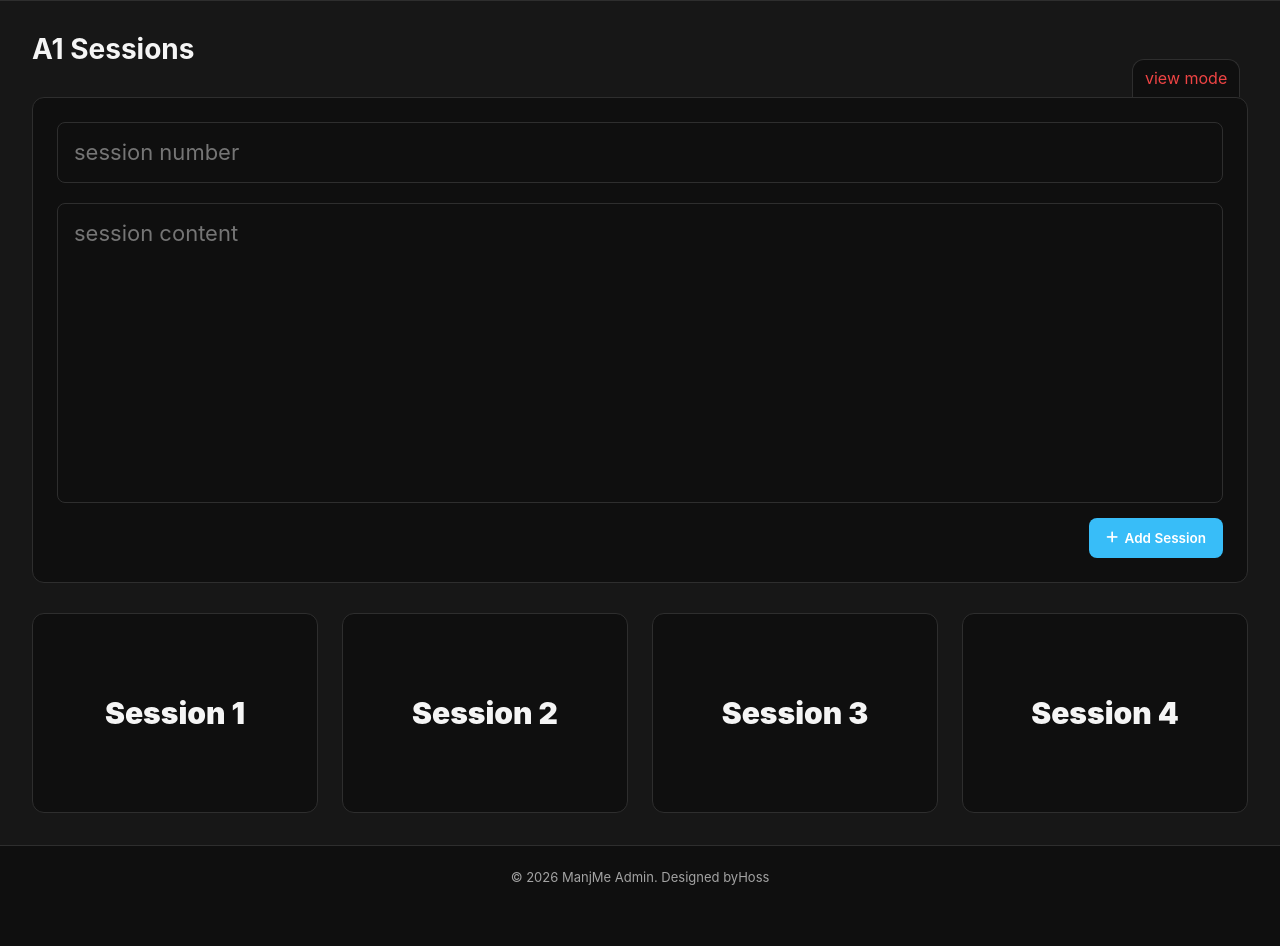
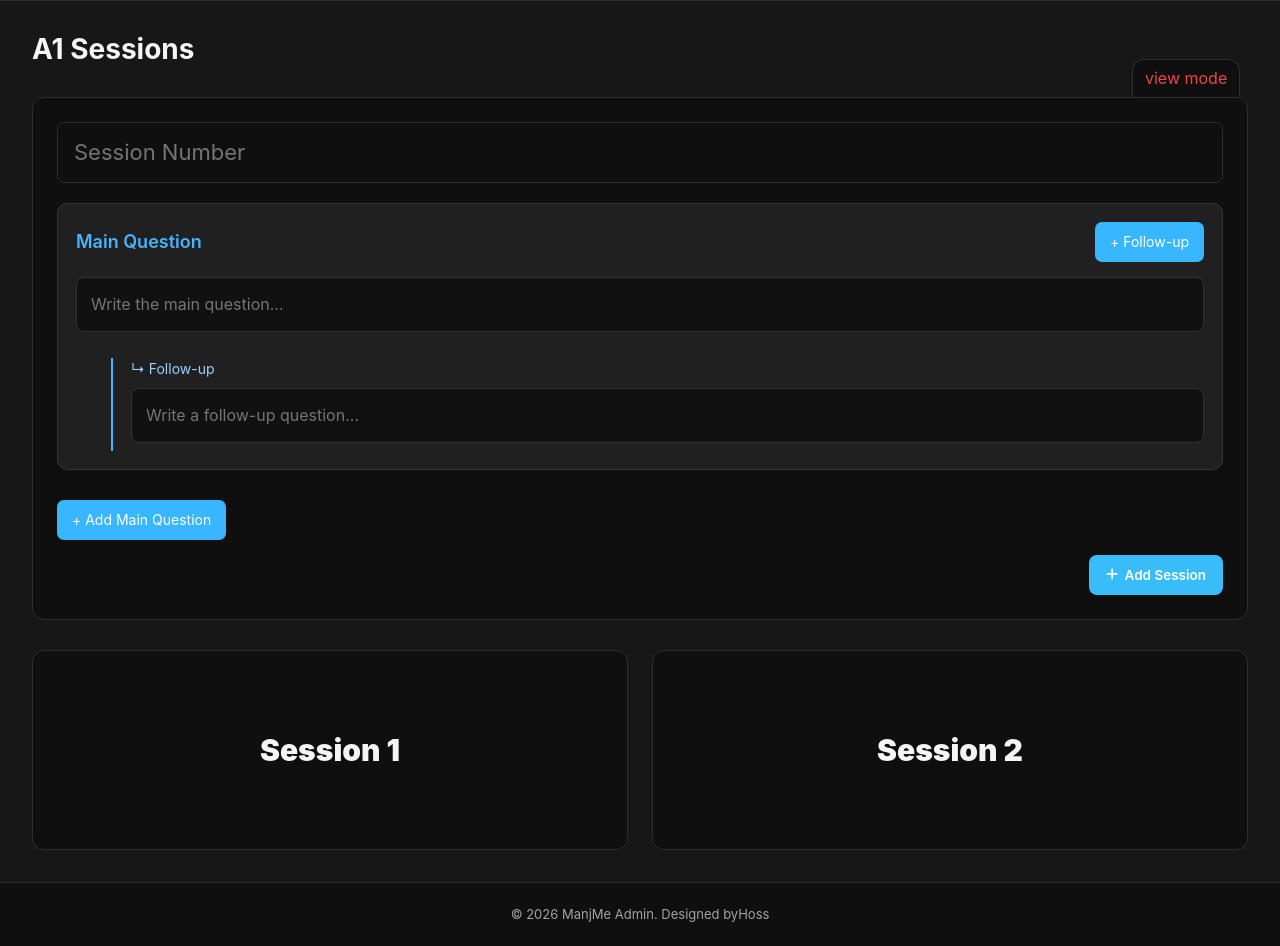
Before and after one commit to Hossam-MHMAD/ManjMe, a Flask app: page /levels/1 in a window 1280 px wide. Shown: the part 64-1010 px from the top of the page. Before the commit the page ends 949 px from the top, so only its background shows below. Run offline with Flask 3, Linux system fonts and the light colour scheme; data comes from the database, SQL or seed files in the repository.

Commit message:
change level page frontent so user can add main questions and follow up questions

```diff
--- a/app.py
+++ b/app.py
@@ -44,9 +44,22 @@ def init_db():
   CREATE TABLE IF NOT EXISTS lessons (
     id INTEGER PRIMARY KEY AUTOINCREMENT,
     number INTEGER NOT NULL,
-    questions TEXT NOT NULL,
     level_id INTEGER,
     FOREIGN KEY (level_id) REFERENCES levels (id)
+  );
+
+  CREATE TABLE IF NOT EXISTS main_questions (
+    id INTEGER PRIMARY KEY AUTOINCREMENT,
+    question TEXT,
+    lesson_id INTEGER,
+    FOREIGN KEY (lesson_id) REFERENCES lessons (id)
+  );
+
+  CREATE TABLE IF NOT EXISTS follow_up_questions (
+    id INTEGER PRIMARY KEY AUTOINCREMENT,
+    question TEXT,
+    main_question_id INTEGER,
+    FOREIGN KEY (main_question_id) REFERENCES main_questions (id)
   );
 
   CREATE TABLE IF NOT EXISTS students (
@@ -144,6 +157,8 @@ def add_level():
 def level(level_id):
   return render_template("level.html")
 
+
+# lessons section
 @app.route("/api/<int:level_id>/sessions", methods=["POST"])
 def add_lesson(level_id):
   req = request.get_json()
@@ -154,7 +169,19 @@ def add_lesson(level_id):
   db = get_db()
   curs = db.cursor()
 
-  curs.execute("INSERT INTO lessons(number, questions, level_id) VALUES(?,?,?)", (req["number"], req["content"], level_id))
+  curs.execute("INSERT INTO lessons(number, level_id) VALUES(?,?)", (req["number"], level_id))
+
+  lesson_id = curs.lastrowid
+  questions_containers = req["content"]
+
+  for question in questions_containers:
+    curs.execute("INSERT INTO main_questions(question, lesson_id) VALUES(?,?)", (question["main_question"], lesson_id))
+
+    main_question_id = curs.lastrowid
+
+    followUPs_questions = question["followUPs"]
+    for followUP_q in followUPs_questions:
+      curs.execute("INSERT INTO follow_up_questions(question, main_question_id) VALUES(?,?)", (followUP_q, main_question_id))
 
   db.commit()
 
@@ -179,6 +206,7 @@ def get_lesson(lesson_id):
   row = curs.execute("SELECT * FROM lessons WHERE id = ?", (lesson_id,)).fetchone()
   return jsonify(dict(row))
 
+# students section
 @app.route("/students")
 def students():
   return render_template("students.html")
--- a/static/main.js
+++ b/static/main.js
@@ -122,15 +122,34 @@ function edit_mode() {
   const inputs_section = document.querySelector(".view-add-section")
   const current_role = document.querySelector(".view-add-section .section-current-role")
   const input = document.querySelector(".view-add-section input")
-  const textarea = document.querySelector(".view-add-section textarea")
+
+  const textares_container = document.querySelector(".session-questions")
+  textares_container.innerHTML = "";
+  textares_container.innerHTML = `
+  <!-- Main Question -->
+  <div class="main-question">
+    <div class="question-header">
+      <span>Main Question</span>
+      <button class="add-follow-btn" type="button" onclick="add_followUP_question(this)">
+        + Follow-up
+      </button>
+    </div>
+    <textarea class="question-input main-q-inpt" placeholder="Write the main question..."></textarea>
+    <div class="followups">
+      <!-- Follow-up -->
+      <div class="followup-question">
+        <span>↳ Follow-up</span>
+        <textarea class="question-input followUP-q-inpt" placeholder="Write a follow-up question..."></textarea>
+      </div>
+    </div>
+  </div>
+  `;
 
   const choosed_lesson = document.querySelector(".choosed")
   if (choosed_lesson) choosed_lesson.classList.remove("choosed");
 
   input.readOnly = false;
-  textarea.readOnly = false;
   input.value = "";
-  textarea.value = "";
   current_role.textContent = "edit mode";
   current_role.style.color = "#38BDF8";
 }
@@ -139,33 +158,135 @@ function view_mode() {
   const inputs_section = document.querySelector(".view-add-section")
   const current_role = document.querySelector(".view-add-section .section-current-role")
   const input = document.querySelector(".view-add-section input")
-  const textarea = document.querySelector(".view-add-section textarea")
+  const textares_container = document.querySelector(".session-questions")
 
   input.value = "";
-  textarea.value = "";
   input.readOnly = true;
-  textarea.readOnly = true;
+
   current_role.textContent = "view mode";
   current_role.style.color = "#EF4444";
+
+  textares_container.innerHTML = "";
+  textares_container.innerHTML = `
+  <!-- Main Question -->
+  <div class="main-question">
+    <div class="question-header">
+      <span>Main Question</span>
+      <button class="add-follow-btn" type="button" onclick="add_followUP_question(this)">
+        + Follow-up
+      </button>
+    </div>
+    <textarea class="question-input main-q-inpt" placeholder="Write the main question..." readonly></textarea>
+    <div class="followups">
+      <!-- Follow-up -->
+      <div class="followup-question">
+        <span>↳ Follow-up</span>
+        <textarea class="question-input followUP-q-inpt" placeholder="Write a follow-up question..." readonly></textarea>
+      </div>
+    </div>
+  </div>
+  `;
+}
+
+function add_main_question() {
+  const current_role = document.querySelector(".view-add-section .section-current-role");
+  if (current_role.textContent === "view mode") return;
+
+  const container = document.querySelector(".session-questions");
+
+  const mainQuestion = document.createElement("div");
+  mainQuestion.className = "main-question";
+
+  mainQuestion.innerHTML = `
+  <div class="question-header">
+    <span>Main Question</span>
+    <button class="add-follow-btn" type="button" onclick="add_followUP_question(this)">
+      + Follow-up
+    </button>
+  </div>
+  <textarea class="question-input main-q-inpt" placeholder="Write the main question..."></textarea>
+  <div class="followups">
+    <div class="followup-question">
+      <span>↳ Follow-up</span>
+      <textarea class="question-input followUP-q-inpt" placeholder="Write a follow-up question..."></textarea>
+    </div>
+  </div>
+    `;
+
+  container.appendChild(mainQuestion);
+}
+
+function add_followUP_question(new_followUP_btn) {
+  const current_role = document.querySelector(".view-add-section .section-current-role");
+  if (current_role.textContent === "view mode") return;
+
+  const container = new_followUP_btn
+    .closest(".main-question")
+    .querySelector(".followups");
+
+  const followup = document.createElement("div");
+  followup.className = "followup-question";
+
+  followup.innerHTML = `
+    <span>↳ Follow-up</span>
+    <textarea class="question-input followUP-q-inpt" placeholder="Write a follow-up question..."></textarea>
+  `;
+
+  container.appendChild(followup);
 }
 
 async function add_lesson() {
-  const current_role = document.querySelector(".view-add-section .section-current-role")
+  const current_mode = document.querySelector(".view-add-section .section-current-role")
   const input = document.querySelector(".view-add-section input")
-  const textarea = document.querySelector(".view-add-section textarea")
+  const textareas = document.querySelectorAll(".session-questions textarea")
 
-  if (current_role.textContent === "view mode") edit_mode();
-  else if (current_role.textContent === "edit mode") {
-    if (input.value.trim() === "" || textarea.value.trim() === "" || !/^\d+$/.test(input.value.trim())) return;
+  const all_questions_containers = document.querySelectorAll(".main-question")
+
+
+  if (current_mode.textContent === "view mode") edit_mode();
+
+  else if (current_mode.textContent === "edit mode") {
+    if (input.value.trim() === "" || !/^\d+$/.test(input.value.trim())) return; // first check
+
+    // second check
+    for (const txtarea of textareas) {
+      if (txtarea.value.trim() === "") {
+        alert("Please fill all questions.");
+        return; // This returns from your outer function.
+      }
+    }
+
     const num = Number(input.value.trim())
     if (num < 1 || num > 8) return;
+
+    let questions = []; // this here is the content array of objects {main: "Tell me about yourself", followUPS: ["why", "tell me"]}
+
+    all_questions_containers.forEach(question_container => {
+      const main_Qs_input = question_container.querySelector(".main-q-inpt");
+      const followUP_Qs_inputs = question_container.querySelectorAll(".followUP-q-inpt");
+
+      let question = {};
+
+      question.main_question = main_Qs_input.value.trim(); // add main question
+
+      let followUPS_Qs = []; // get all follow ups
+      followUP_Qs_inputs.forEach(followUP_question => {
+        followUPS_Qs.push(followUP_question.value.trim());
+      });
+
+      question.followUPs = followUPS_Qs; // add follow ups questions
+
+      questions.push(question);
+    })
+
+    console.log(questions);
 
     const level_id = window.location.pathname.split("/").pop();
 
     await fetch(APIs.lessons(level_id), {
       method: "POST",
       headers: { "Content-Type": "application/json" },
-      body: JSON.stringify({ number: num, content: textarea.value.trim() })
+      body: JSON.stringify({ number: num, content: questions })
     })
 
     view_mode();
@@ -203,15 +324,14 @@ async function get_lesson(lesson_id, lesson) {
   const response = await fetch(APIs.lesson(lesson_id))
   const data = await response.json()
 
-  const input = document.querySelector(".view-add-section input")
-  const textarea = document.querySelector(".view-add-section textarea")
-
   const choosed_lesson = document.querySelector(".choosed")
   if (choosed_lesson) choosed_lesson.classList.remove("choosed");
   lesson.classList.add("choosed")
 
+  const input = document.querySelector(".view-add-section input")
+
+
   input.value = data.number;
-  textarea.value = data.questions;
 }
 
 // students page
@@ -305,7 +425,7 @@ function filter_students() {
 }
 
 //student page
-function move_screens(left=false, reset=true, right=false) {
+function move_screens(left = false, reset = true, right = false) {
   const screens_container = document.querySelector(".track")
   const start_lesson_btn = document.querySelector(".start-lesson-btn")
 
@@ -368,7 +488,7 @@ if (document.querySelector(".sessions-page-container")) {
   init_level_page();
 } else if (document.querySelector(".students-page-container")) {
   init_students_page();
-  document.querySelector("input.search-bar").addEventListener("input", function() {
+  document.querySelector("input.search-bar").addEventListener("input", function () {
     filter_students()
   })
 }
--- a/static/style.css
+++ b/static/style.css
@@ -368,21 +368,91 @@ nav {
   font-size: 22px;
 }
 
-.view-add-section textarea {
+.session-questions {
   margin-top: 20px;
-  width: 100%;
-  padding: 0.75rem 1rem;
-  background: var(--bg-primary);
-  border: 1px solid var(--border-color);
-  border-radius: 8px;
-  color: var(--text-primary);
-  height: 300px;
-  resize: none;
-  font-size: 22px;
-  white-space: pre-wrap;
 }
 
-.view-add-section button {
+.main-question {
+  background: #202020;
+  border: 1px solid #363636;
+  border-radius: 10px;
+  padding: 18px;
+  margin-bottom: 20px;
+}
+
+.question-header {
+  display: flex;
+  justify-content: space-between;
+  align-items: center;
+  margin-bottom: 15px;
+}
+
+.question-header span {
+  color: #46b5ff;
+  font-size: 18px;
+  font-weight: 600;
+}
+
+.question-input {
+  width: 100%;
+  max-height: 55px;
+  resize: none;
+  box-sizing: border-box;
+  background: #111;
+  color: #fff;
+  border: 1px solid #333;
+  border-radius: 8px;
+  padding: 14px;
+  font-size: 16px;
+  outline: none;
+  overflow: hidden;
+}
+
+.question-input:focus {
+  border-color: #46b5ff;
+}
+
+.followups {
+  margin-top: 18px;
+  margin-left: 35px;
+  padding-left: 18px;
+  border-left: 2px solid #46b5ff;
+}
+
+.followup-question {
+  margin-top: 18px;
+}
+
+.followup-question span {
+  display: block;
+  color: #9ecfff;
+  margin-bottom: 8px;
+  font-size: 14px;
+}
+
+.add-main-btn,
+.add-follow-btn {
+  background: #38b6ff;
+  color: #fff;
+  border: none;
+  border-radius: 7px;
+  padding: 9px 15px;
+  cursor: pointer;
+  font-size: 14px;
+  transition: .2s;
+}
+
+.add-main-btn {
+  margin-top: 10px;
+  align-self: flex-start;
+}
+
+.add-main-btn:hover,
+.add-follow-btn:hover {
+  background: #239ce7;
+}
+
+.view-add-section .add-session {
   background: var(--accent);
   color: white;
   margin-top: 15px;
@@ -789,7 +859,7 @@ th {
 
 /* start lesson screen */
 
-.session-panel{
+.session-panel {
   display: flex;
   gap: 1.25rem;
   max-width: 900px;
--- a/templates/level.html
+++ b/templates/level.html
@@ -8,9 +8,35 @@
   </div>
   <div class="view-add-section card">
     <div class="section-current-role">view mode</div>
-    <input class="session-title" type="text" placeholder="session number" readonly>
-    <textarea class="session-content" placeholder="session content" readonly></textarea>
-    <button class="add-session btn" onclick="add_lesson()"><i class="fa-solid fa-plus"></i>Add Session</button>
+    <input class="session-title" type="text" placeholder="Session Number" readonly>
+
+    <div class="session-questions">
+      <!-- Main Question -->
+      <div class="main-question">
+        <div class="question-header">
+          <span>Main Question</span>
+          <button class="add-follow-btn" type="button" onclick="add_followUP_question(this)">
+            + Follow-up
+          </button>
+        </div>
+        <textarea class="question-input main-q-inpt" placeholder="Write the main question..." readonly></textarea>
+        <div class="followups">
+          <!-- Follow-up -->
+          <div class="followup-question">
+            <span>↳ Follow-up</span>
+            <textarea class="question-input followUP-q-inpt" placeholder="Write a follow-up question..." readonly></textarea>
+          </div>
+        </div>
+      </div>
+    </div>
+    <button class="add-main-btn" onclick="add_main_question()" type="button">
+      + Add Main Question
+    </button>
+
+    <button class="add-session btn" onclick="add_lesson()">
+      <i class="fa-solid fa-plus"></i>
+      Add Session
+    </button>
   </div>
   <div class="sessions-container">
     <!-- <div>session 1</div>
```
Also changed, not shown: data.db. Lines whose indentation alone changed are shown as unchanged.
